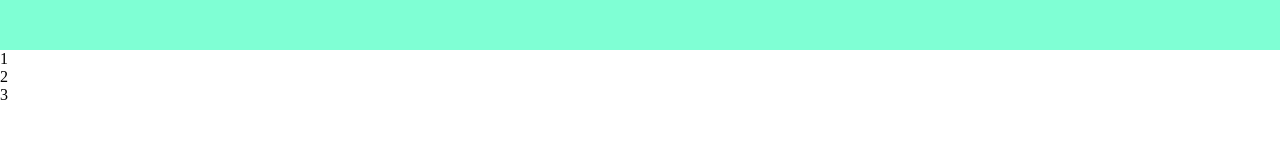
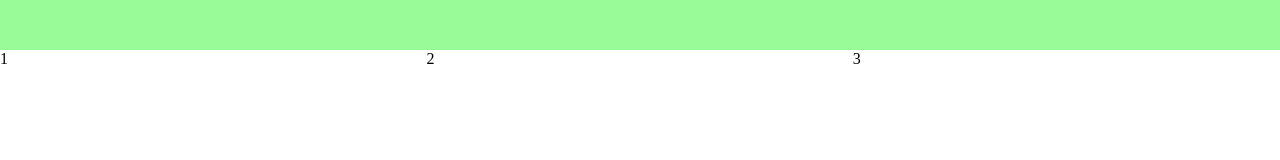
Before and after one commit to ChenOBrien/css-grid-sandbox, a plain HTML site: page index.html in a window 1280 px wide. Drawn offline with nearby package versions, Linux system fonts and the light colour scheme; files that its build step writes are made by us from their sources.

Commit message:
added section

```diff
--- a/css.scss
+++ b/css.scss
@@ -1,11 +1,21 @@
 * {
+  margin: 0;
   padding: 0;
-  margin: 0;
   box-sizing: border-box;
 }
 
 nav {
   width: 100%;
   height: 50px;
-  background-color: aquamarine;
+  background-color: palegreen;
 }
+
+section {
+  width: 100%;
+
+  div {
+    width: 33%;
+    height: 100px;
+    display: inline-block;
+  }
+}
```
Also changed, not shown: css.css.
